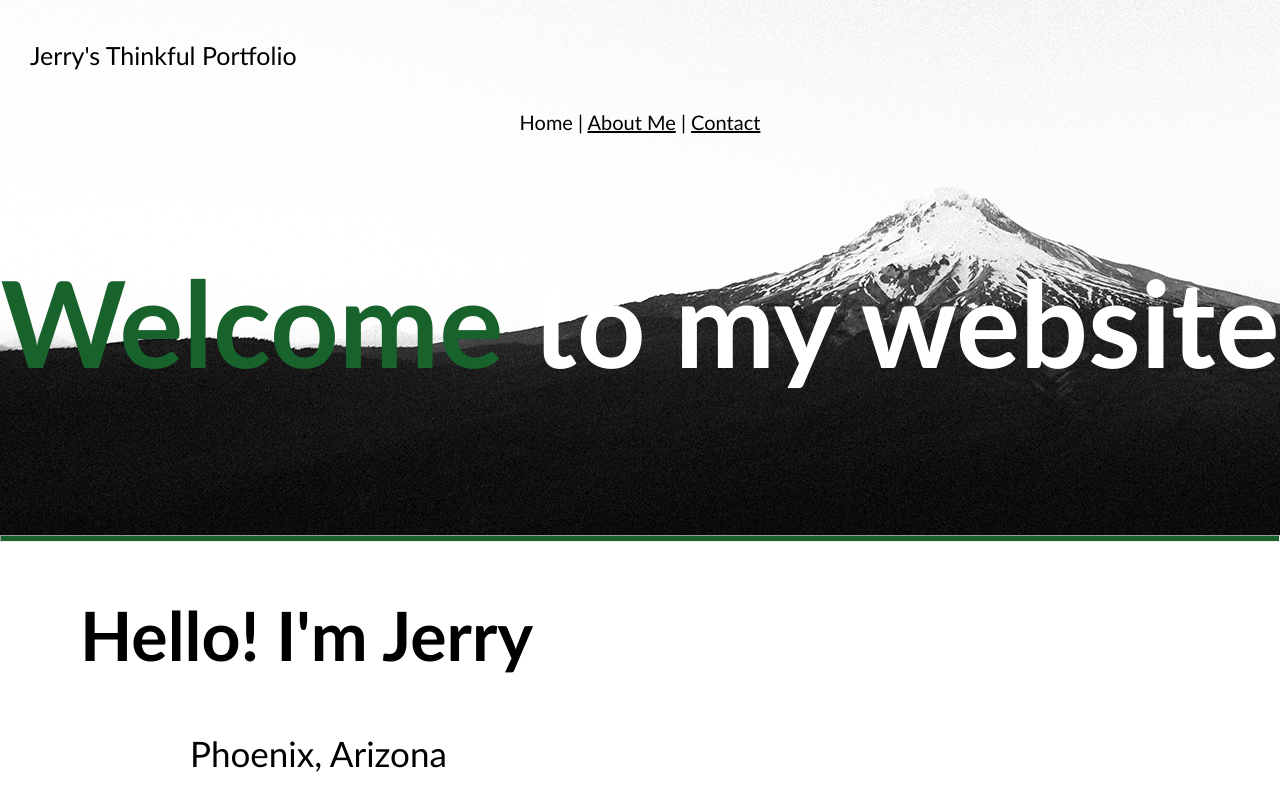
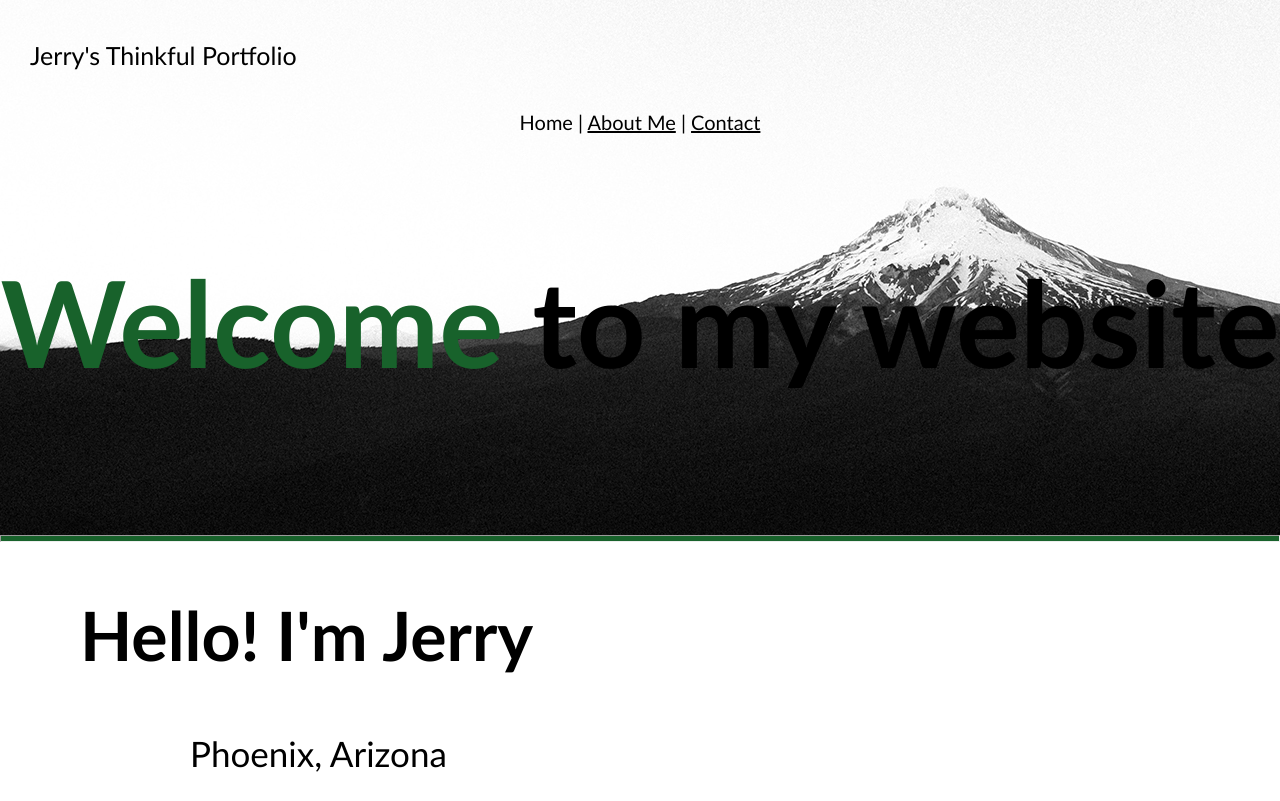
Before and after one commit to JerryMcQueen/Portfolio, a plain HTML site: page index.html in a window 1280 px wide. Shown: the top 801 px of the page. Drawn offline with nearby package versions, Linux system fonts and the light colour scheme.

Commit message:
Update style.css

```diff
--- a/style.css
+++ b/style.css
@@ -22,7 +22,7 @@ header h1 {
   text-align: left;
 } /* Title of Web-page */
 header h2 {
-  color: white;
+  color: 18622B;
   font-family: calibri;
   text-align: center;
   font-size: 120px;
```
